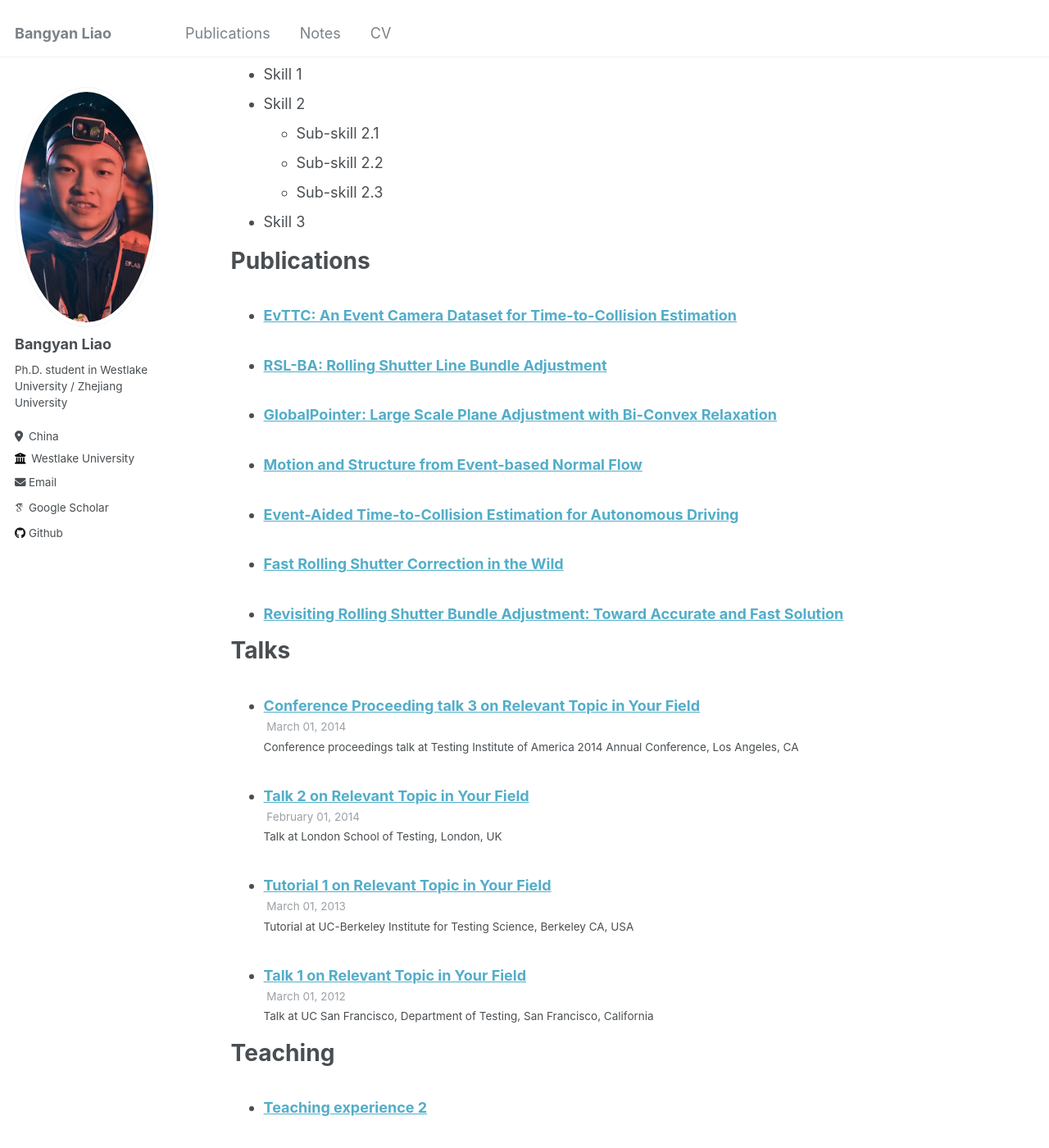
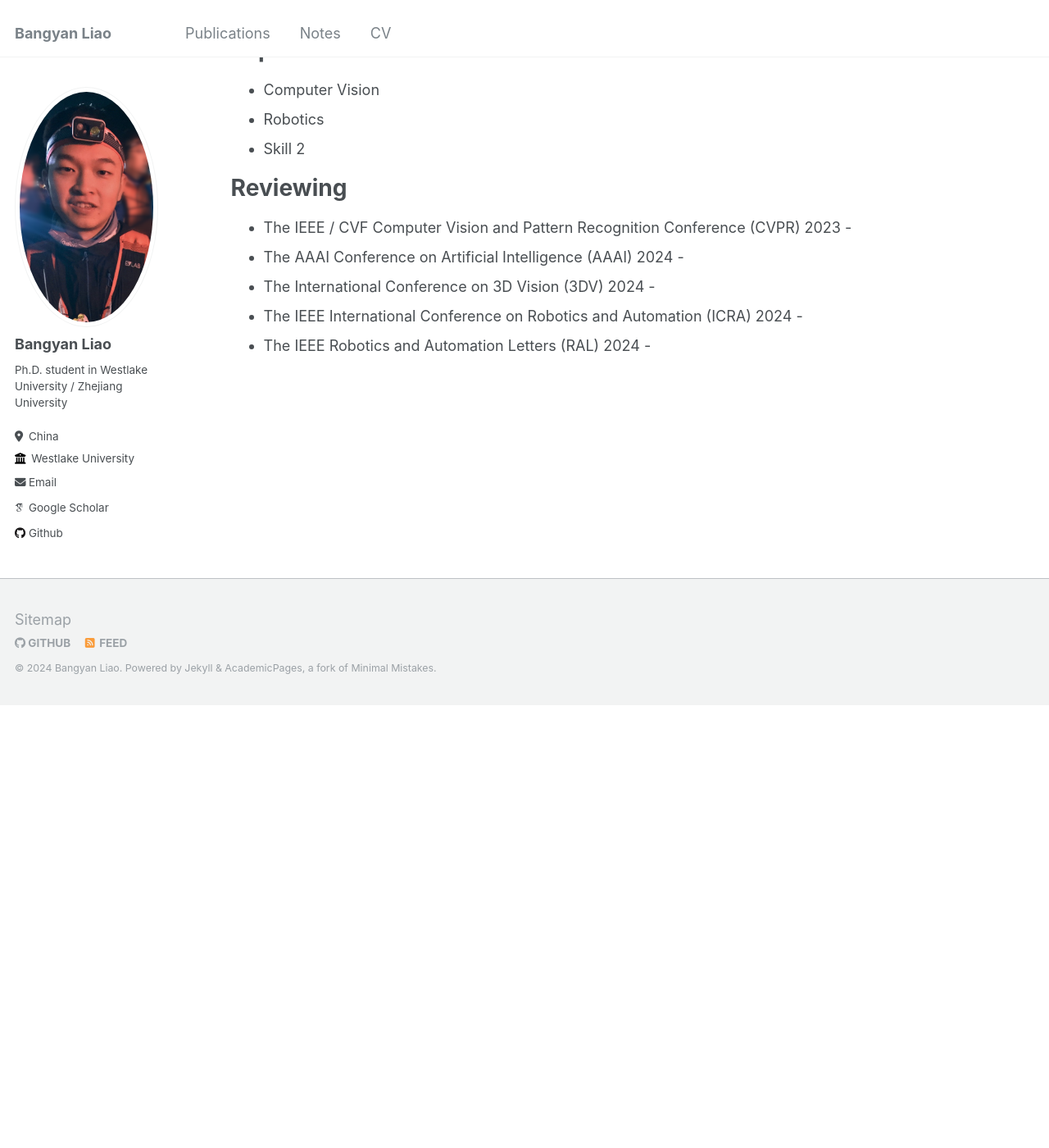
Before and after one commit to bangyan101/bangyan101.github.io, a Jekyll site: the page built from _pages/cv.md, in a window 1280 px wide and 1400 px high, scrolled down 965 px. Shown: the whole window at 82% size. Built offline with Jekyll 4.4.1, drawn with Linux system fonts in a browser that asks for light colours; some web fonts are replaced; after the commit the page ends 1826 px from its top, so only the background shows below that; some of the changed text lies outside the part shown.

Commit message:
Update cv.md

```diff
--- a/_pages/cv.md
+++ b/_pages/cv.md
@@ -14,37 +14,12 @@ Education
 * Ph.D in Westlake University / Zhejiang University
   * School of Engineering
   * Computer Science and Technology
+  * Supervisor: Prof. Peidong Liu
   * 2023 - 2028 (expected)
 * B.S. in Hunan University
   * College of Electrical and Information Engineering
   * Automation
   * 2019 - 2023
-
-Work experience
-======
-* Spring 2024: Academic Pages Collaborator
-  * Github University
-  * Duties includes: Updates and improvements to template
-  * Supervisor: The Users
-
-* Fall 2015: Research Assistant
-  * Github University
-  * Duties included: Merging pull requests
-  * Supervisor: Professor Hub
-
-* Summer 2015: Research Assistant
-  * Github University
-  * Duties included: Tagging issues
-  * Supervisor: Professor Git
-
-Skills
-======
-* Skill 1
-* Skill 2
-  * Sub-skill 2.1
-  * Sub-skill 2.2
-  * Sub-skill 2.3
-* Skill 3
 
 Publications
 ======
@@ -52,18 +27,17 @@ Publications
     {% include archive-single-cv.html %}
   {% endfor %}</ul>
 
-Talks
+Experience
 ======
-  <ul>{% for post in site.talks reversed %}
-    {% include archive-single-talk-cv.html  %}
-  {% endfor %}</ul>
+* Computer Vision
+* Robotics
+* Skill 2
 
-Teaching
+
+Reviewing
 ======
-  <ul>{% for post in site.teaching reversed %}
-    {% include archive-single-cv.html %}
-  {% endfor %}</ul>
-
-Service and leadership
-======
-* Currently signed in to 43 different slack teams
+* The IEEE / CVF Computer Vision and Pattern Recognition Conference (CVPR)   2023 -
+* The AAAI Conference on Artificial Intelligence (AAAI)                      2024 -
+* The International Conference on 3D Vision (3DV)                            2024 -
+* The IEEE International Conference on Robotics and Automation (ICRA)        2024 -
+* The IEEE Robotics and Automation Letters (RAL)                             2024 -
```
